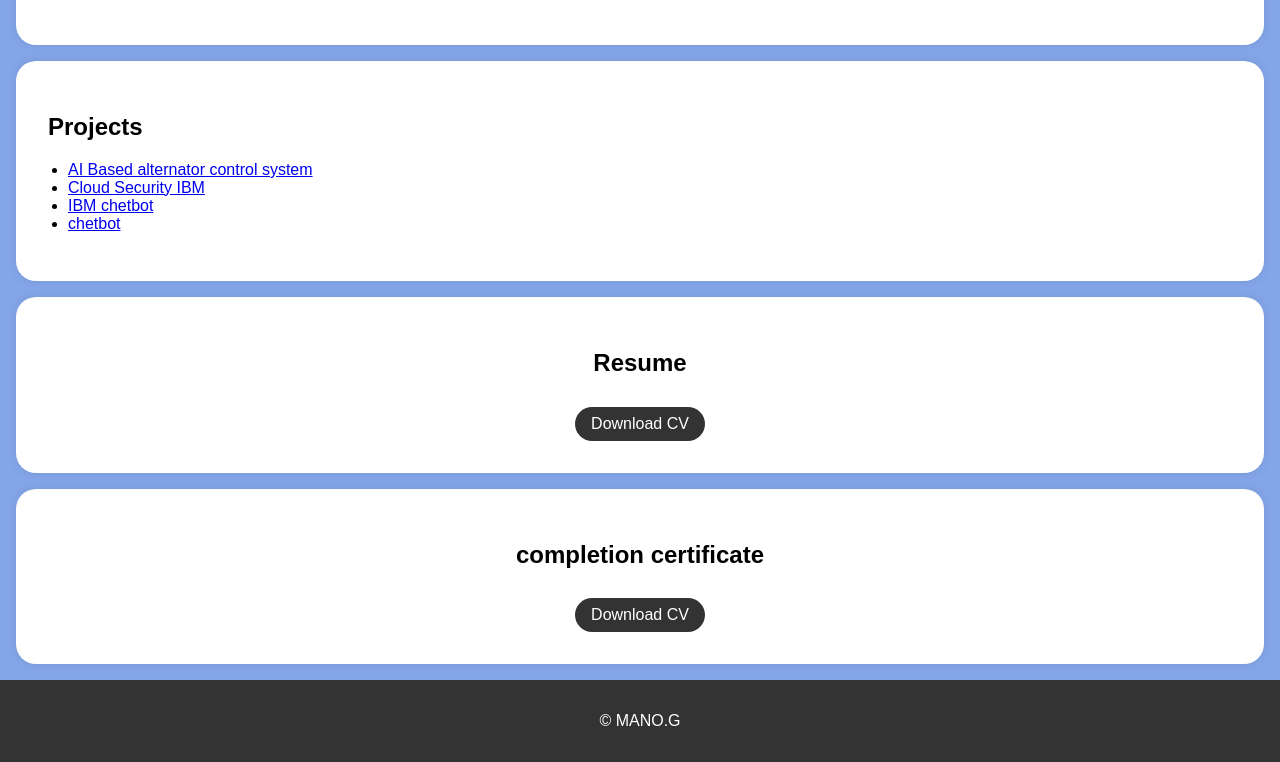
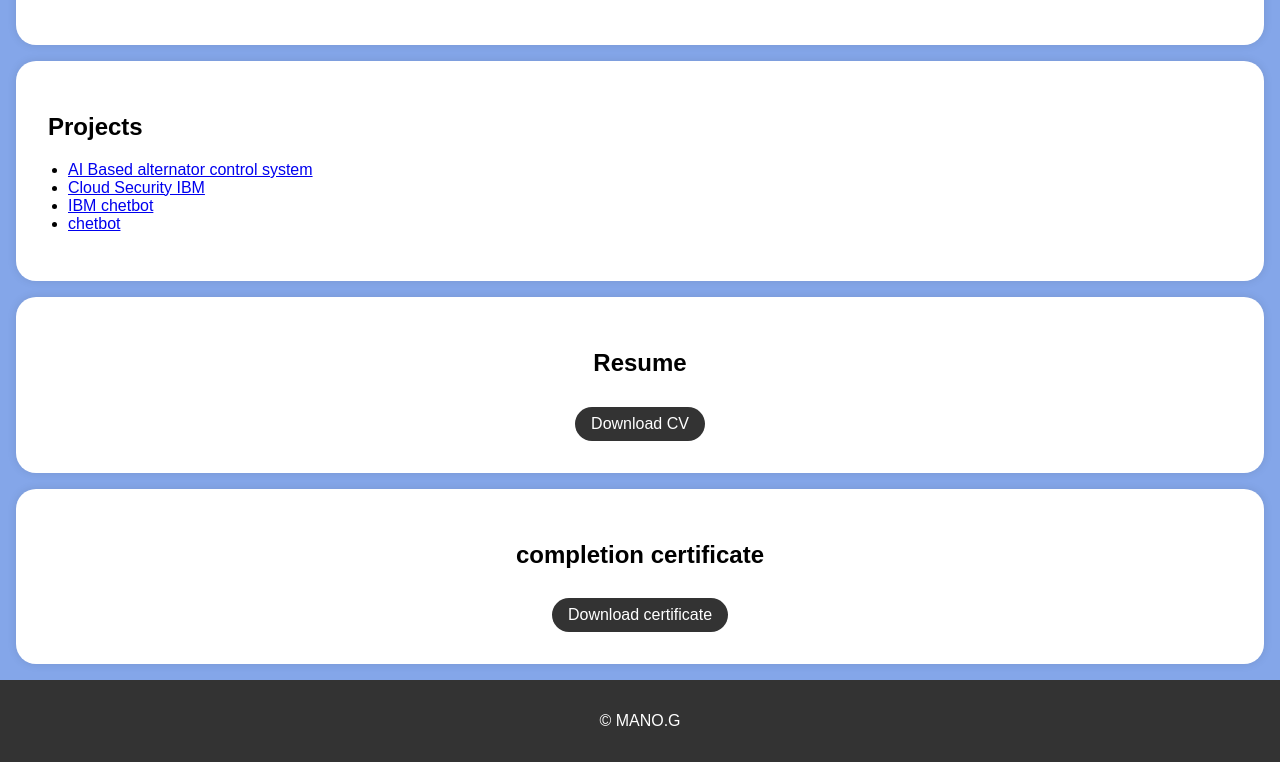
Before and after one commit to Manog07/portfolio, a plain HTML site: page index.html in a window 1280 px wide. Shown: the part 911-1673 px from the top of the page. Drawn offline with Linux system fonts and the light colour scheme.

Commit message:
Update index.html

```diff
--- a/index.html
+++ b/index.html
@@ -175,7 +175,7 @@
         <div class="section-content">
             <center>
             <h2>completion certificate</h2>
-            <a href="Completion Certificate _ SkillsBuild (1).pdf" target="_blank" class="download-button">Download CV</a>
+            <a href="Completion Certificate _ SkillsBuild (1).pdf" target="_blank" class="download-button">Download certificate</a>
         </center>
         </div>
 
```
